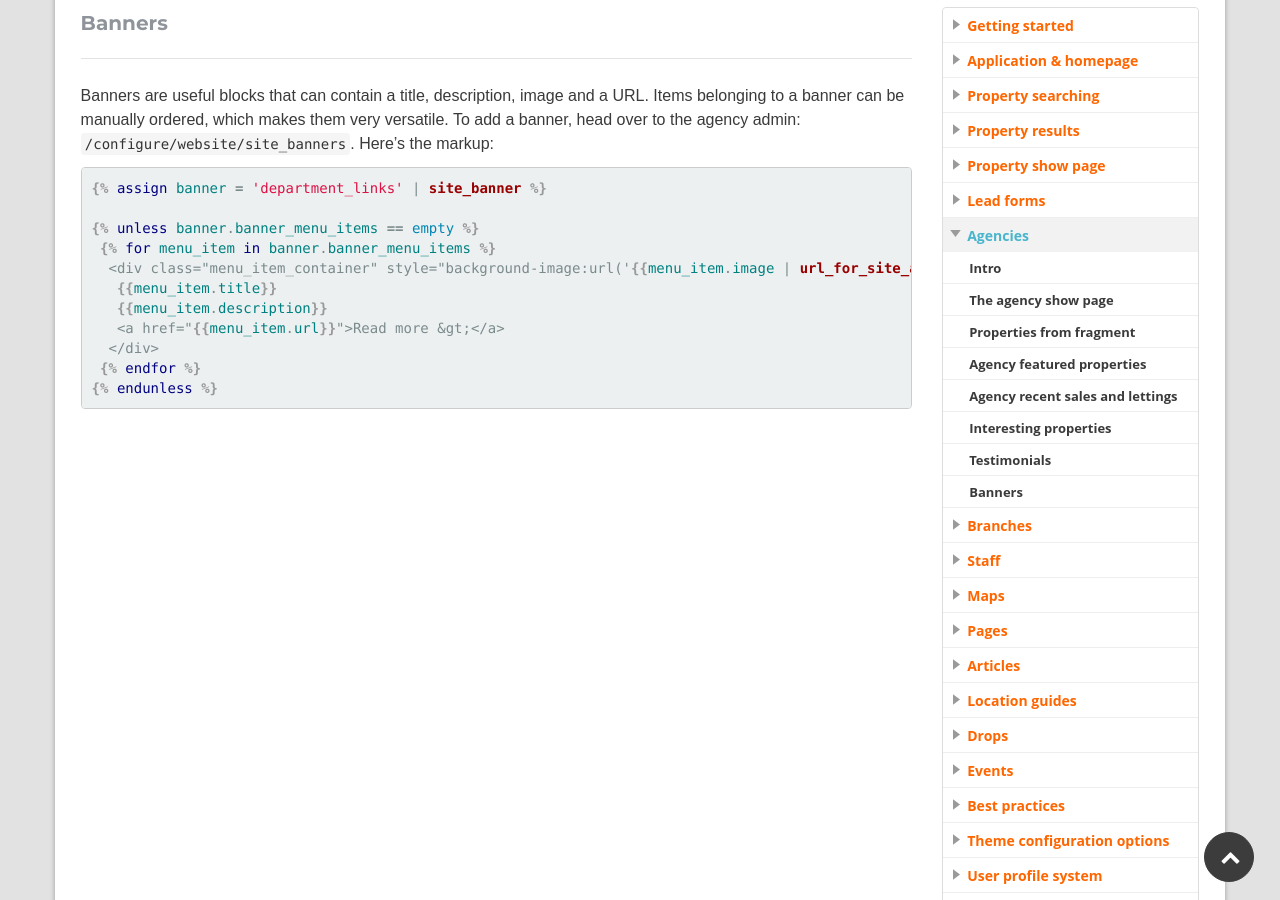
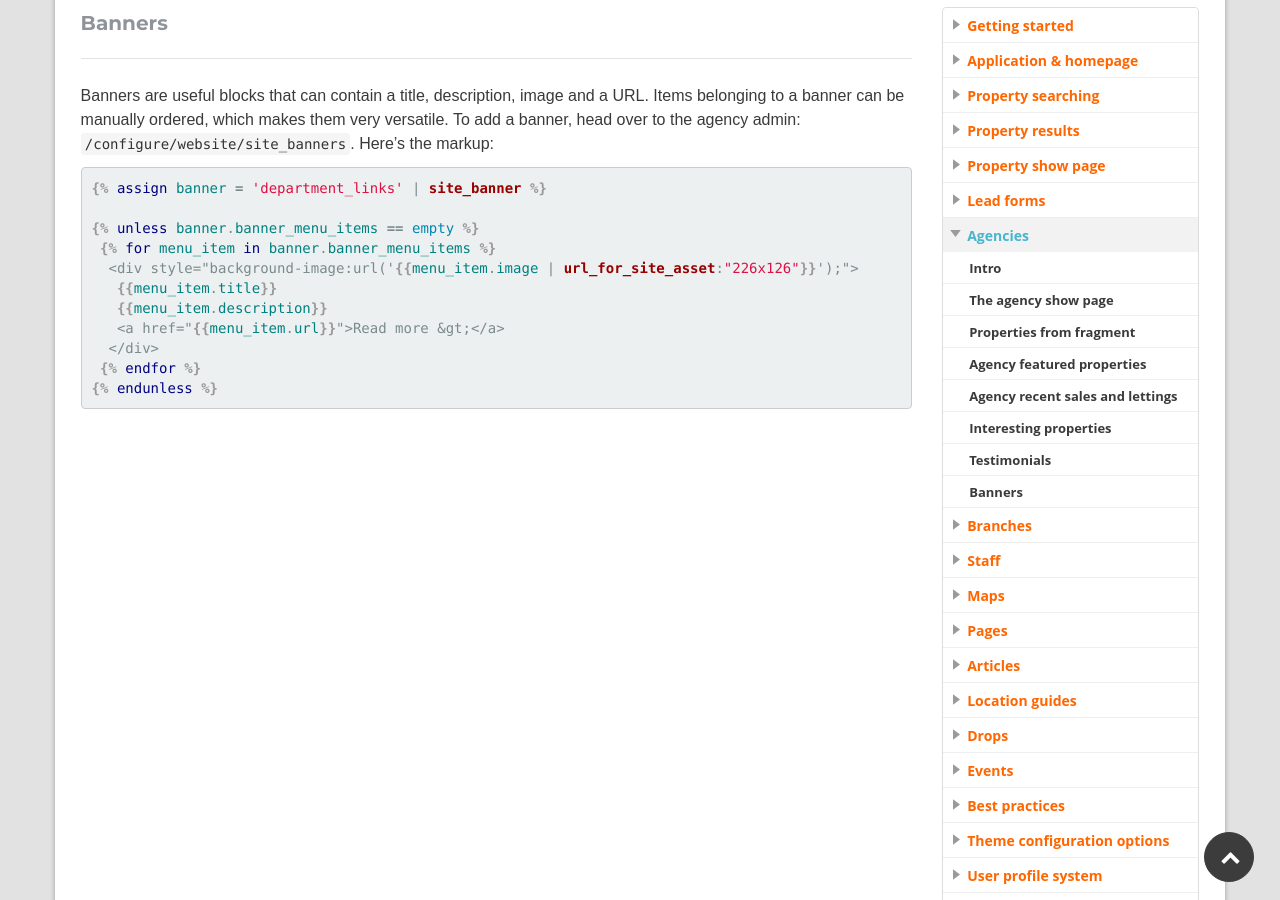
Before and after one commit to homeflow/homeflow.github.io, a Jekyll site: the page built from _posts/agencies/2015-05-14-banners.md, in a window 1280 px wide and 900 px high, scrolled down 334 px. Built offline with Jekyll 4.4.1, drawn with Linux system fonts in a browser that asks for light colours.

Commit message:
Make easier to read

```diff
--- a/_posts/agencies/2015-05-14-banners.md
+++ b/_posts/agencies/2015-05-14-banners.md
@@ -12,7 +12,7 @@ Banners are useful blocks that can contain a title, description, image and a URL
 
 {% unless banner.banner_menu_items == empty %}
  {% for menu_item in banner.banner_menu_items %}
-  <div class="menu_item_container" style="background-image:url('{{menu_item.image | url_for_site_asset:"226x126"}}');">
+  <div style="background-image:url('{{menu_item.image | url_for_site_asset:"226x126"}}');">
    {{menu_item.title}}
    {{menu_item.description}}
    <a href="{{menu_item.url}}">Read more &gt;</a>
```
